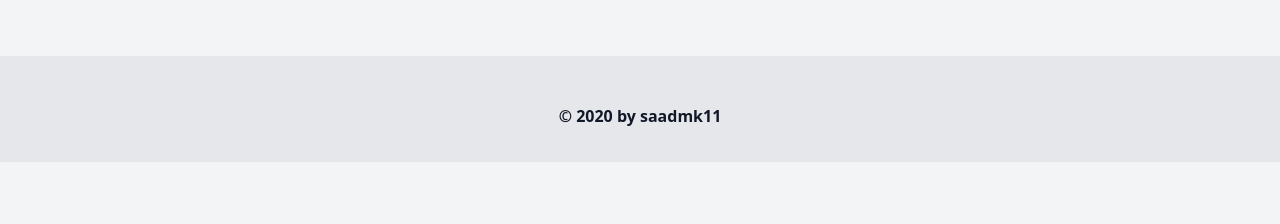
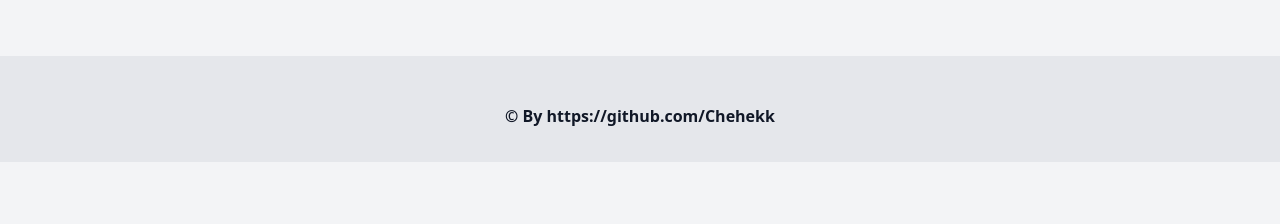
Before and after one commit to Chehekk/Banking-app-django, a Django app: page / in a window 1280 px wide. Shown: the part 576-800 px from the top of the page. Run offline with Django 3.2, Linux system fonts and the light colour scheme; parts of the project's set-up code (start-up, migrations or seed data) failed here and were passed over.

Commit message:
save changes to git and commit

```diff
--- a/templates/core/footer.html
+++ b/templates/core/footer.html
@@ -3,7 +3,7 @@
         <div class="mt-5 flex flex-col items-center">
             <div class="sm:w-2/3 text-center py-6">
                 <p class="text-md text-gray-900 font-bold mb-2">
-                    © 2020 by <a href="https://github.com/Chehekk/Banking-app-django.git" target="_blank">saadmk11</a>
+                    © By <a href="https://github.com/Chehekk/Banking-app-django.git" target="_blank">https://github.com/Chehekk</a>
                 </p>
             </div>
         </div>
```
